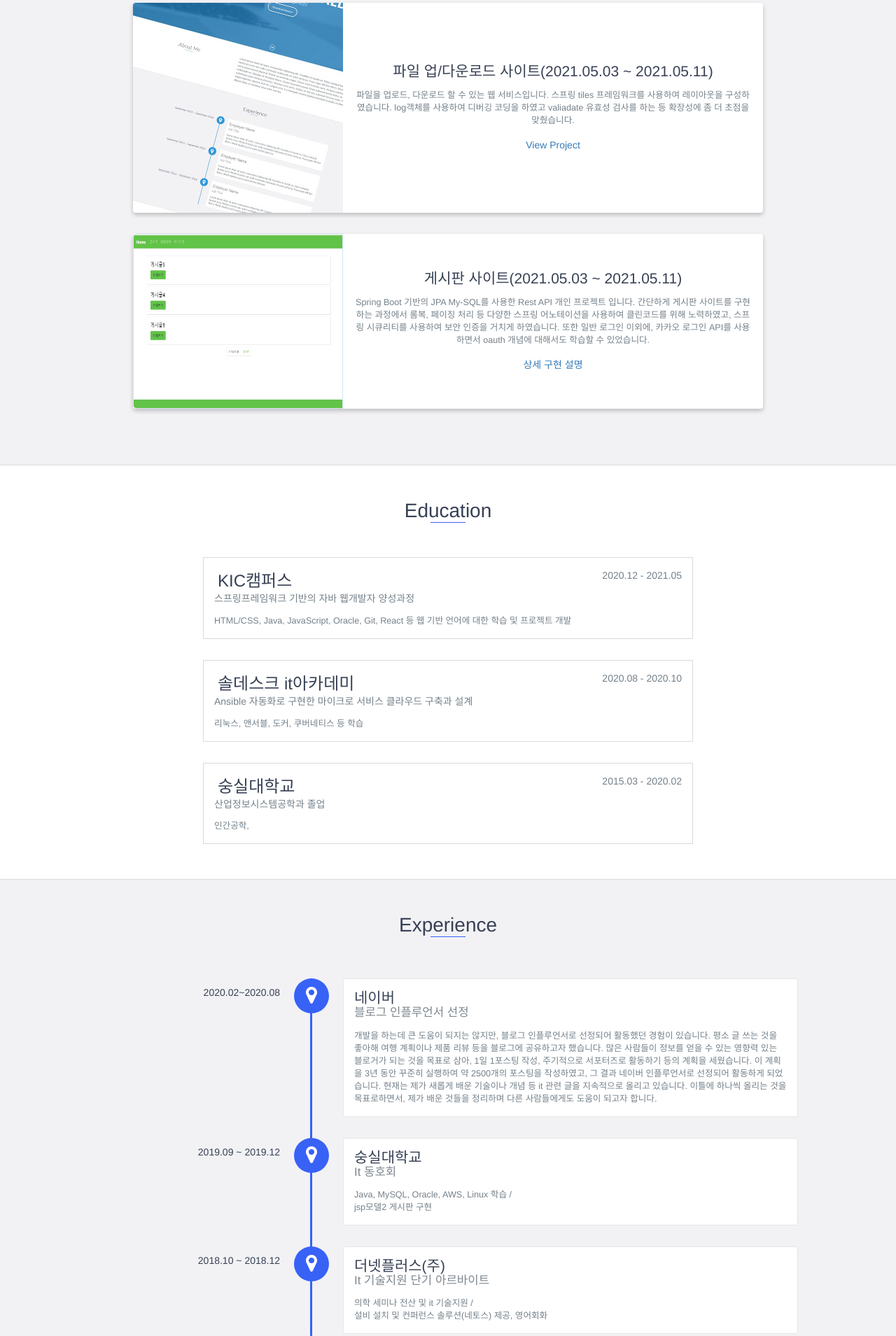
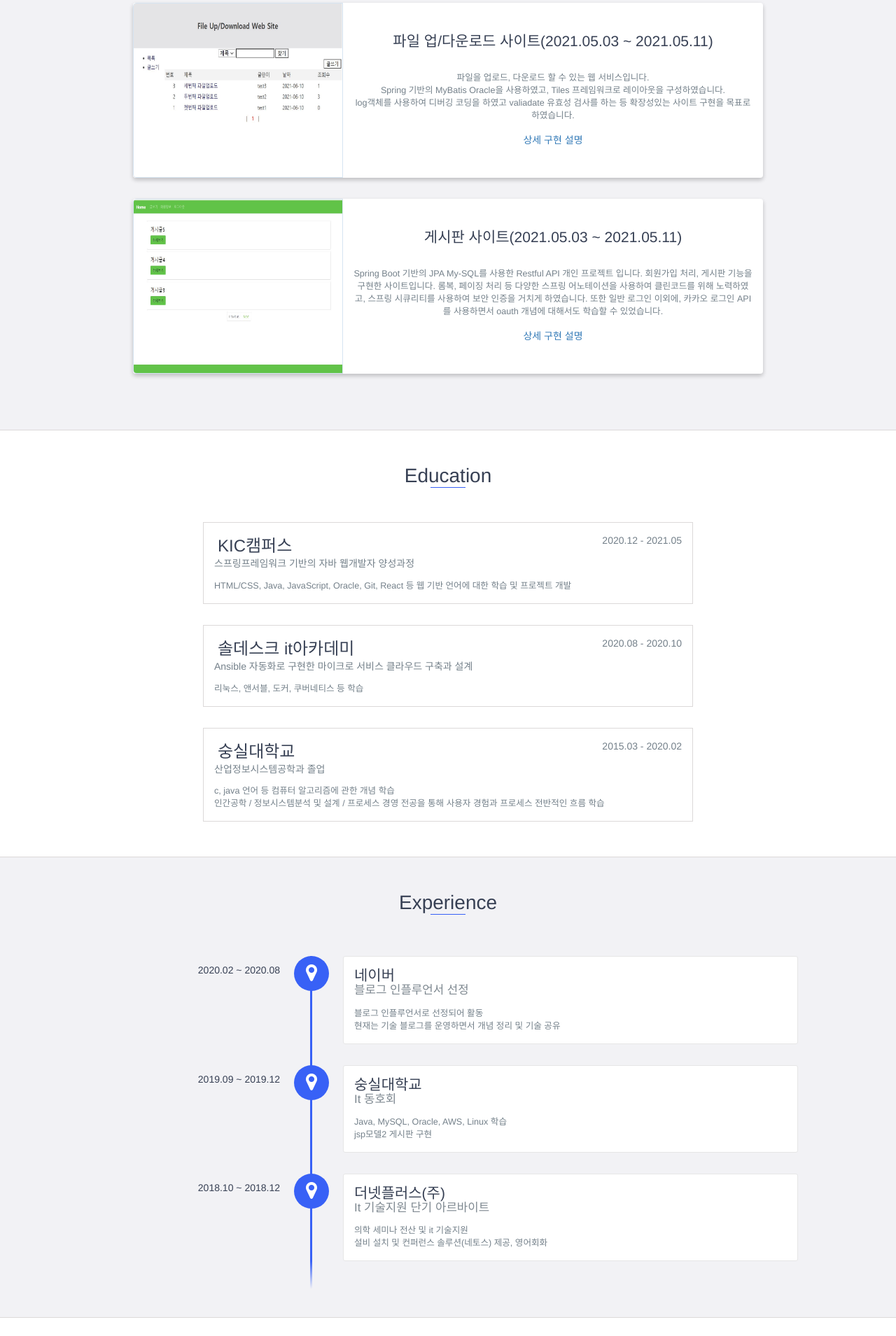
Before and after one commit to Eunju-Oh/eunju-oh.github.io, a website: page index.html in a window 1280 px wide. Shown: the part 2846-4755 px from the top of the page at 70% size. Drawn offline with nearby package versions, Linux system fonts and the light colour scheme.

Commit message:
update project2

```diff
--- a/index.html
+++ b/index.html
@@ -48,12 +48,7 @@
             <li>
                 <a href="#experience">Experience</a>
             </li>
-            <!--<li>
-                <a href="#skills">Skills</a>
-            </li>-->
-            <!--<li>
-                <a href="#contact">Contact</a>
-            </li>-->
+
         </ul>
     </header>
     <!-- End header -->
@@ -272,18 +267,19 @@
 
                 <div class="project shadow-large">
                     <div class="project-image">
-                        <img src="images/project.jpg" />
+                        <img src="projects/project2.jpg" width=300px; height=250px;  style="border:1.5px solid rgb(51,122,183,0.2); border-radius:5px 0 0 5px;" />
                     </div>
                     <!-- End .project-image -->
                     <div class="project-info">
                         <h3>파일 업/다운로드 사이트(2021.05.03 ~ 2021.05.11)</h3>
                         <p>
-                            파일을 업로드, 다운로드 할 수 있는 웹 서비스입니다.
-                            스프링 tiles 프레임워크를 사용하여 레이아웃을 구성하였습니다.
-                            log객체를 사용하여 디버깅 코딩을 하였고 valiadate 유효성 검사를 하는 등
-                            확장성에 좀 더 초점을 맞췄습니다.
+                            <br>
+                            파일을 업로드, 다운로드 할 수 있는 웹 서비스입니다.<br>
+                            Spring 기반의 MyBatis Oracle을 사용하였고, Tiles 프레임워크로 레이아웃을 구성하였습니다.<br>
+                            log객체를 사용하여 디버깅 코딩을 하였고
+                            valiadate 유효성 검사를 하는 등 확장성있는 사이트 구현을 목표로 하였습니다.
                         </p>
-                        <a href="#">View Project</a>
+                        <a href="projects/file_project.pdf">상세 구현 설명</a>
                     </div>
                     <!-- End .project-info -->
                 </div>
@@ -296,9 +292,9 @@
                     <!-- End .project-image -->
                     <div class="project-info">
                         <h3>게시판 사이트(2021.05.03 ~ 2021.05.11)</h3>
-                        <p>
-                            Spring Boot 기반의 JPA My-SQL를 사용한 Rest API 개인 프로젝트 입니다.
-                            간단하게 게시판 사이트를 구현하는 과정에서
+                        <p> <br>
+                            Spring Boot 기반의 JPA My-SQL를 사용한 Restful API 개인 프로젝트 입니다.
+                            회원가입 처리, 게시판 기능을 구현한 사이트입니다.
                             롬복, 페이징 처리 등 다양한 스프링 어노테이션을 사용하여 클린코드를 위해 노력하였고,
                             스프링 시큐리티를 사용하여 보안 인증을 거치게 하였습니다. 또한 일반 로그인 이외에,
                             카카오 로그인 API를 사용하면서 oauth 개념에 대해서도 학습할 수 있었습니다.
@@ -346,7 +342,9 @@
             <span class="education-date">2015.03 - 2020.02</span>
             <h5>산업정보시스템공학과 졸업</h5>
             <p>
-               인간공학,
+               c, java 언어 등 컴퓨터 알고리즘에 관한 개념 학습<br>
+               인간공학 / 정보시스템분석 및 설계 / 프로세스 경영 전공을 통해
+               사용자 경험과 프로세스 전반적인 흐름 학습
             </p>
         </div>
     </div>
@@ -356,18 +354,12 @@
     <div id="experience"  class="background-alt">
         <h2 class="heading">Experience</h2>
         <div id="experience-timeline">
-            <div data-date="2020.02~2020.08">
+            <div data-date="2020.02 ~ 2020.08">
                 <h3>네이버</h3>
                 <h4>블로그 인플루언서 선정</h4>
                 <p>
-                    개발을 하는데 큰 도움이 되지는 않지만, 블로그 인플루언서로 선정되어 활동했던 경험이 있습니다.
-                    평소 글 쓰는 것을 좋아해 여행 계획이나 제품 리뷰 등을 블로그에 공유하고자 했습니다.
-                    많은 사람들이 정보를 얻을 수 있는 영향력 있는 블로거가 되는 것을 목표로 삼아,
-                    1일 1포스팅 작성, 주기적으로 서포터즈로 활동하기 등의 계획을 세웠습니다.
-                    이 계획을 3년 동안 꾸준히 실행하여 약 2500개의 포스팅을 작성하였고,
-                    그 결과 네이버 인플루언서로 선정되어 활동하게 되었습니다.
-                    현재는 제가 새롭게 배운 기술이나 개념 등 it 관련 글을 지속적으로 올리고 있습니다.
-                    이틀에 하나씩 올리는 것을 목표로하면서, 제가 배운 것들을 정리하며 다른 사람들에게도 도움이 되고자 합니다.
+                    블로그 인플루언서로 선정되어 활동<br>
+                    현재는 기술 블로그를 운영하면서 개념 정리 및 기술 공유
                 </p>
             </div>
 
@@ -375,7 +367,7 @@
                 <h3>숭실대학교</h3>
                 <h4>It 동호회</h4>
                 <p>
-                    Java, MySQL, Oracle, AWS, Linux 학습 /<br>
+                    Java, MySQL, Oracle, AWS, Linux 학습<br>
                     jsp모델2 게시판 구현
 
                 </p>
@@ -385,7 +377,7 @@
                 <h3>더넷플러스(주)</h3>
                 <h4>It 기술지원 단기 아르바이트</h4>
                 <p>
-                    의학 세미나 전산 및 it 기술지원 / <br>
+                    의학 세미나 전산 및 it 기술지원<br>
                     설비 설치 및 컨퍼런스 솔루션(네토스) 제공, 영어회화
 
                 </p>
--- a/js/scripts.min.js
+++ b/js/scripts.min.js
@@ -1 +1,43 @@
-!function(n){n("html").removeClass("no-js"),n("header a").click(function(e){if(!n(this).hasClass("no-scroll")){e.preventDefault();var t=n(this).attr("href"),i=n(t).offset().top;n("html, body").animate({scrollTop:i+"px"},+Math.abs(window.pageYOffset-n(t).offset().top)),n("header").hasClass("active")&&n("header, body").removeClass("active")}$('header').hide();}),n("#to-top").click(function(){n("html, body").animate({scrollTop:0},500)}),n("#lead-down span").click(function(){var e=n("#lead").next().offset().top;n("html, body").animate({scrollTop:e+"px"},500)}),n("#experience-timeline").each(function(){$this=n(this),$userContent=$this.children("div"),$userContent.each(function(){n(this).addClass("vtimeline-content").wrap('<div class="vtimeline-point"><div class="vtimeline-block"></div></div>')}),$this.find(".vtimeline-point").each(function(){n(this).prepend('<div class="vtimeline-icon"><i class="fa fa-map-marker"></i></div>')}),$this.find(".vtimeline-content").each(function(){var e=n(this).data("date");e&&n(this).parent().prepend('<span class="vtimeline-date">'+e+"</span>")})}),n("#mobile-menu-open").click(function(){$('header').show();n("header, body").addClass("active")}),n("#mobile-menu-close").click(function(){$('header').hide();n("header, body").removeClass("active")}),n("#view-more-projects").click(function(e){e.preventDefault(),n(this).fadeOut(300,function(){n("#more-projects").fadeIn(300)})})}(jQuery);
+!function(n){
+    n("html").removeClass("no-js"),
+    n("header a").click(function(e)
+        {
+            if(!n(this).hasClass("no-scroll"))
+                {
+                    e.preventDefault();
+                    var t=n(this).attr("href"),
+                    i=n(t).offset().top;
+                    n("html, body").animate({scrollTop:i+"px"},+Math.abs(window.pageYOffset-n(t).offset().top)),
+                    n("header").hasClass("active")&&n("header, body").removeClass("active")
+                }//$('header').hide();
+        }),
+    n("#to-top").click(function()
+        {
+            n("html, body").animate({scrollTop:0},500)
+        }),
+    n("#lead-down span").click(function()
+        {
+            var e=n("#lead").next().offset().top;
+            n("html, body").animate({scrollTop:e+"px"},500)
+        }),
+    n("#experience-timeline").each(function()
+        {
+            $this=n(this),
+            $userContent=$this.children("div"),
+            $userContent.each(function(){n(this).addClass("vtimeline-content").wrap('<div class="vtimeline-point"><div class="vtimeline-block"></div></div>')}),$this.find(".vtimeline-point").each(function(){n(this).prepend('<div class="vtimeline-icon"><i class="fa fa-map-marker"></i></div>')}),$this.find(".vtimeline-content").each(function(){var e=n(this).data("date");e&&n(this).parent().prepend('<span class="vtimeline-date">'+e+"</span>")})
+        }),
+    n("#mobile-menu-open").click(function()
+        {
+            //$('header').show();
+            n("header, body").addClass("active")
+        }),
+    n("#mobile-menu-close").click(function()
+        {
+            //$('header').hide();
+            n("header, body").removeClass("active")
+        }),
+    n("#view-more-projects").click(function(e)
+        {
+            e.preventDefault(),
+            n(this).fadeOut(300,function(){n("#more-projects").fadeIn(300)})
+        })}(jQuery);
```
Also changed, not shown: projects/project2.JPG (added), 1 other file.
